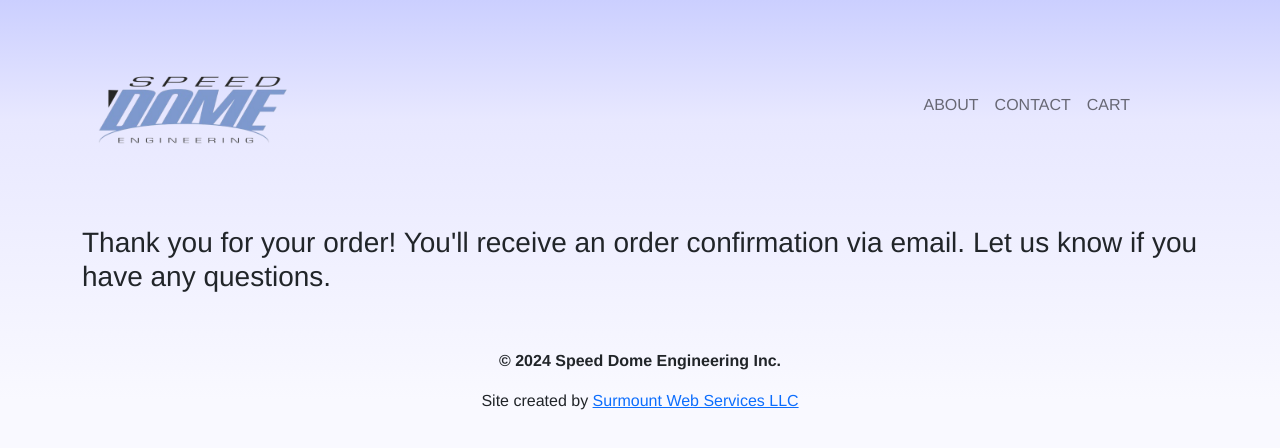
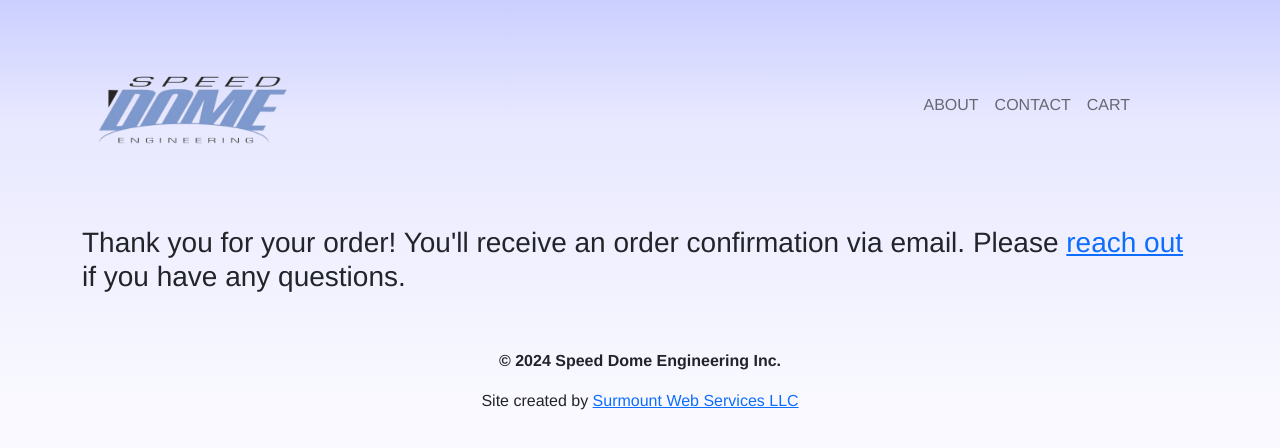
Before and after one commit to bharding216/speed-dome, a SvelteKit app: page /payment-success in a window 1280 px wide. Shown: the top 448 px of the page. Built offline with nearby package versions, Linux system fonts and the light colour scheme.

Commit message:
Update to parallax and success payment page

```diff
--- a/src/routes/+page.svelte
+++ b/src/routes/+page.svelte
@@ -83,10 +83,11 @@
 		left: 50%;
 		right: 50%;
 		width: 100vw;
-        margin-left: -50vw;
-        margin-right: -50vw;
+        margin-left: -51vw;
+        margin-right: -51vw;
 		min-height: 900px;
         position: relative;
+
     }
 
     @media (max-width: 1200px) {
--- a/src/routes/payment-success/+page.svelte
+++ b/src/routes/payment-success/+page.svelte
@@ -1 +1,4 @@
-<h3>Thank you for your order! You'll receive an order confirmation via email. Let us know if you have any questions.</h3>
+<h3>
+    Thank you for your order! You'll receive an order confirmation via email. Please
+    <a href="/contact">reach out</a> if you have any questions.
+</h3>
```
